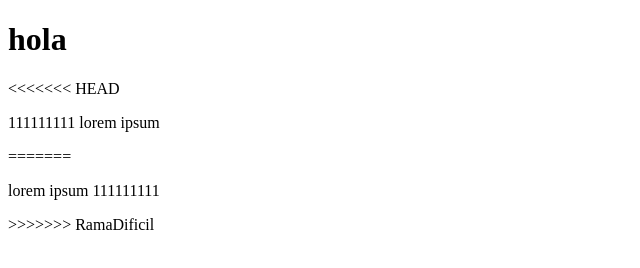
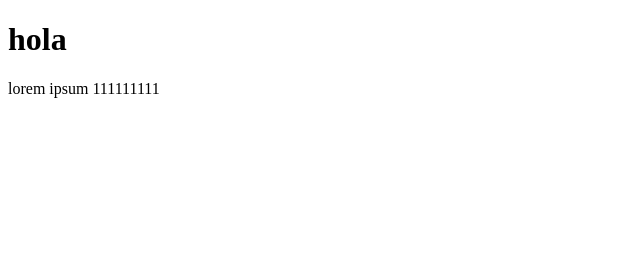
Before and after one commit to redejandro/Test, a plain HTML site: page index.html in a window 1280 px wide. Shown: the whole page, without its empty margins (0-640 px from the left). Drawn offline with Linux system fonts and the light colour scheme.

Commit message:
conflito de parrafos resuelto2

```diff
--- a/index.html
+++ b/index.html
@@ -8,10 +8,6 @@
 </head>
 <body>
     <h1>hola</h1>
-<<<<<<< HEAD
-    <p>111111111 lorem ipsum</p>
-=======
     <p>lorem ipsum 111111111</p>
->>>>>>> RamaDificil
 </body>
 </html>
```
